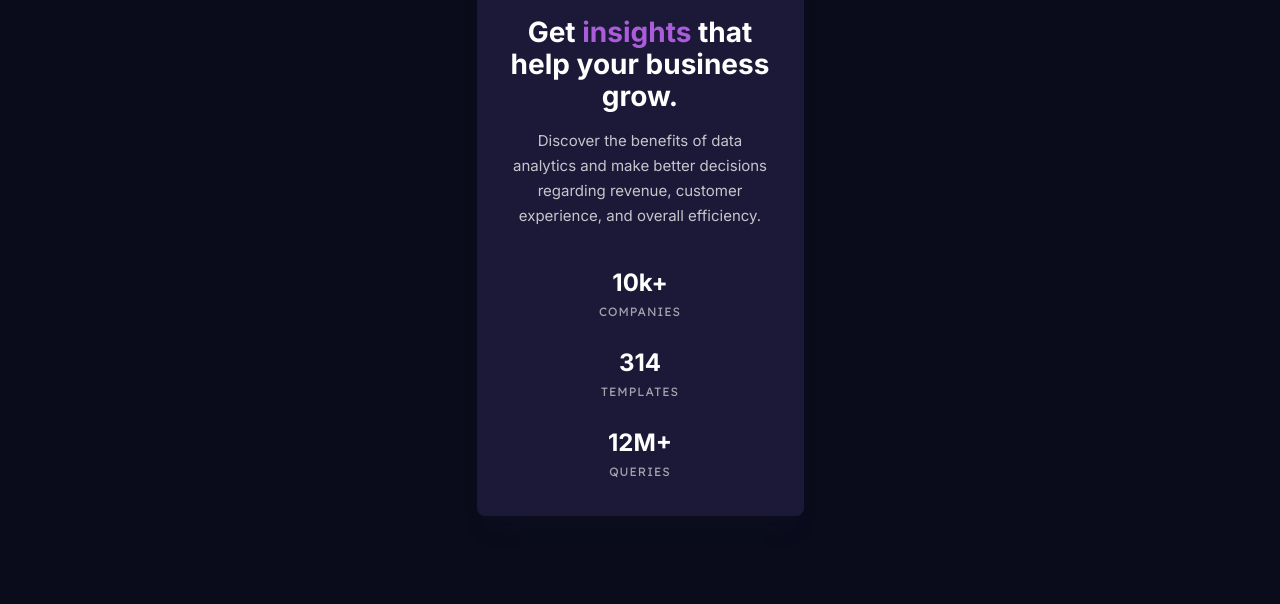
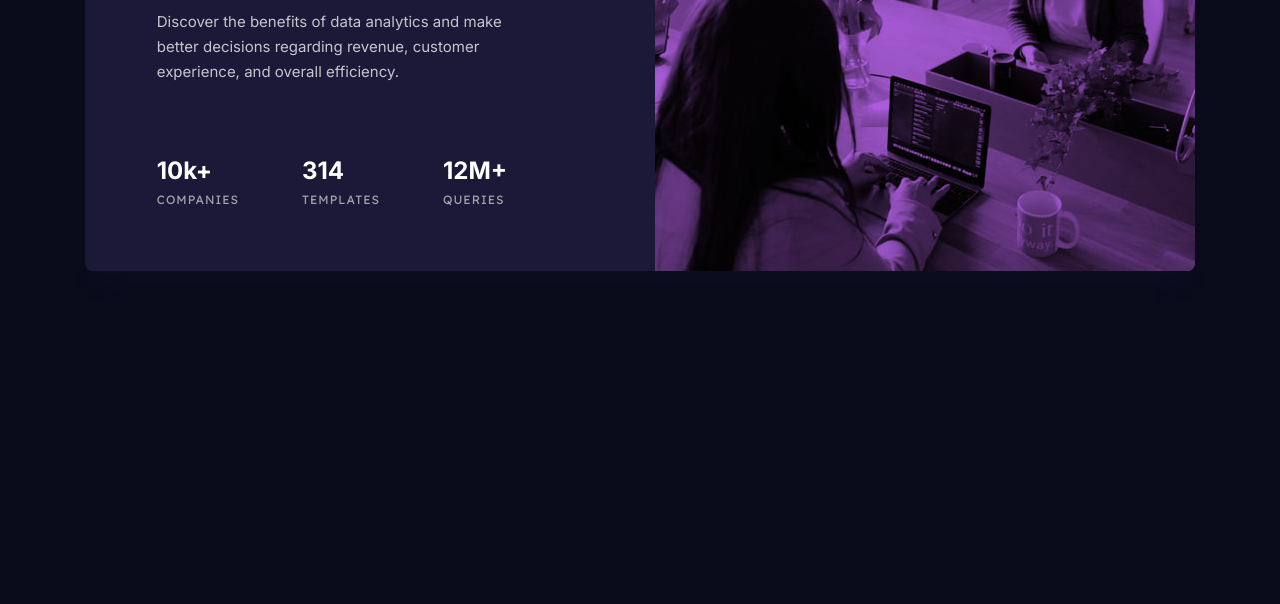
Before and after one commit to Gen2micky1/Project-11, a plain HTML site: page index.html in a window 1280 px wide. Shown: the part 352-956 px from the top of the page. After the commit the page ends 800 px from the top, so only its background shows below. Drawn offline with Linux system fonts and the light colour scheme.

Commit message:
Stats Preview Card Component CSS desktop view code update.

```diff
--- a/index.html
+++ b/index.html
@@ -30,28 +30,29 @@
             </div>
         </section>
 
-        <section class="card-stats__contents center">
-            <section class="card-stats__content-benefit">
+        <section class="card-stats__contents ">
+            <section class="card-stats__content-benefit center">
                 <h1 class="card-stats__content-title">Get <span class="purple">insights</span> that help your business grow.</h1>
 
                 <p class="card-stats__content-subtext ">Discover the benefits of data analytics and make better decisions regarding revenue, customer experience, and overall efficiency.</p>
-            </section>
 
-            <section class="card-stats__content-growth">
+
+                <section class="card-stats__content-growth center">
                     <div class="card-stats__content-tracker">
-                    <p class="card-stats__content-figures">10k+</p>
-                    <p class="card-stats__content-label">Companies</p>
+                        <p class="card-stats__content-figures ">10k+</p>
+                        <p class="card-stats__content-label ">Companies</p>
                     </div>
 
                     <div class="card-stats__content-tracker">
-                    <p class="card-stats__content-figures">314</p>
-                    <p class="card-stats__content-label">Templates</p>
+                        <p class="card-stats__content-figures ">314</p>
+                        <p class="card-stats__content-label ">Templates</p>
                     </div>
 
                     <div class="card-stats__content-tracker">
-                    <p class="card-stats__content-figures">12M+</p>
-                    <p class="card-stats__content-label">Queries</p>
+                        <p class="card-stats__content-figures ">12M+</p>
+                        <p class="card-stats__content-label ">Queries</p>
                     </div>
+                </section>
             </section>
         </section>
     </article>
--- a/main.css
+++ b/main.css
@@ -119,30 +119,27 @@ body {
 }
 
 /* STATS CONTENT */
-.card-stats__contents {
-  width: 264.5px;
-  margin: 0rem 1.9688rem 2rem 1.9688rem;
-}
-
 .card-stats__content-benefit {
-  display: flex;
-  flex-flow: column;
-  gap: 1rem;
-  margin-bottom: 2.5rem;
+  max-width: 264.4px;
+  margin: 0rem 1.9688rem 2rem 1.9375rem;
 }
 
 .card-stats__content-title {
   font: var(--TITLE-MOB);
   color: var(--WHITE);
+  margin-bottom: 1rem;
+  max-width: 264px;
 }
 
-.card-stats__content-title .purple{
+.purple {
   color: var(--PURPLE);
 }
 
 .card-stats__content-subtext {
   font: var(--BODY);
   color: var(--CONTENT-BODY);
+  margin-bottom: 2.5rem;
+  max-width: 264px;
 }
 
 /* CONTENT GROWTH */
@@ -152,6 +149,7 @@ body {
   flex-flow: column;
   gap: 1.5rem;
 }
+
 
 .card-stats__content-tracker {
   height: 56px;
@@ -171,3 +169,65 @@ body {
   letter-spacing: .0625rem;
   text-transform: uppercase;
 }
+
+/* DESKTOP */
+@media screen and (min-width: 992px) {
+  /* CARD STATS */
+  .card-stats {
+    max-width: 1110px;
+    min-height: 446px;
+    margin: 11.0625rem auto;
+    flex-flow: row-reverse;
+    align-items: flex-start;
+    gap: 5.9375rem;
+  }
+
+  /* HERO IMAGE */
+  .card-stats__image {
+    width: 540px;
+    height: 446px;
+    background-color: var(--HERO-BG);
+  }
+
+  .card-stats__hero-image-mobile {
+    display: none;
+  }
+
+  .card-stats__hero-image {
+    display: block;
+    width: 540px;
+    height: 100%;
+    object-fit: cover;
+    mix-blend-mode: var(--HERO-FG);
+  }
+
+  /* STATS CONTENT */
+  .card-stats__content-benefit {
+    max-width: 403.5px;
+    margin: 4.4375rem 0rem 3.6875rem 4.4688rem;
+  }
+
+  .card-stats__content-title {
+    font: var(--TITLE);
+    margin-bottom: 1.5625rem;
+    max-width: 403px;
+    text-align: left;
+  }
+
+  .card-stats__content-subtext {
+    margin-bottom: 4.5rem;
+    max-width: 374px;
+    text-align: left;
+  }
+
+  /* CONTENT GROWTH */
+  .card-stats__content-growth {
+    flex-flow: row;
+    gap: 3.9375rem;
+  }
+
+  .card-stats__content-tracker {
+    text-align: left;
+  }
+
+}
```
Lines whose indentation alone changed are shown as unchanged.
